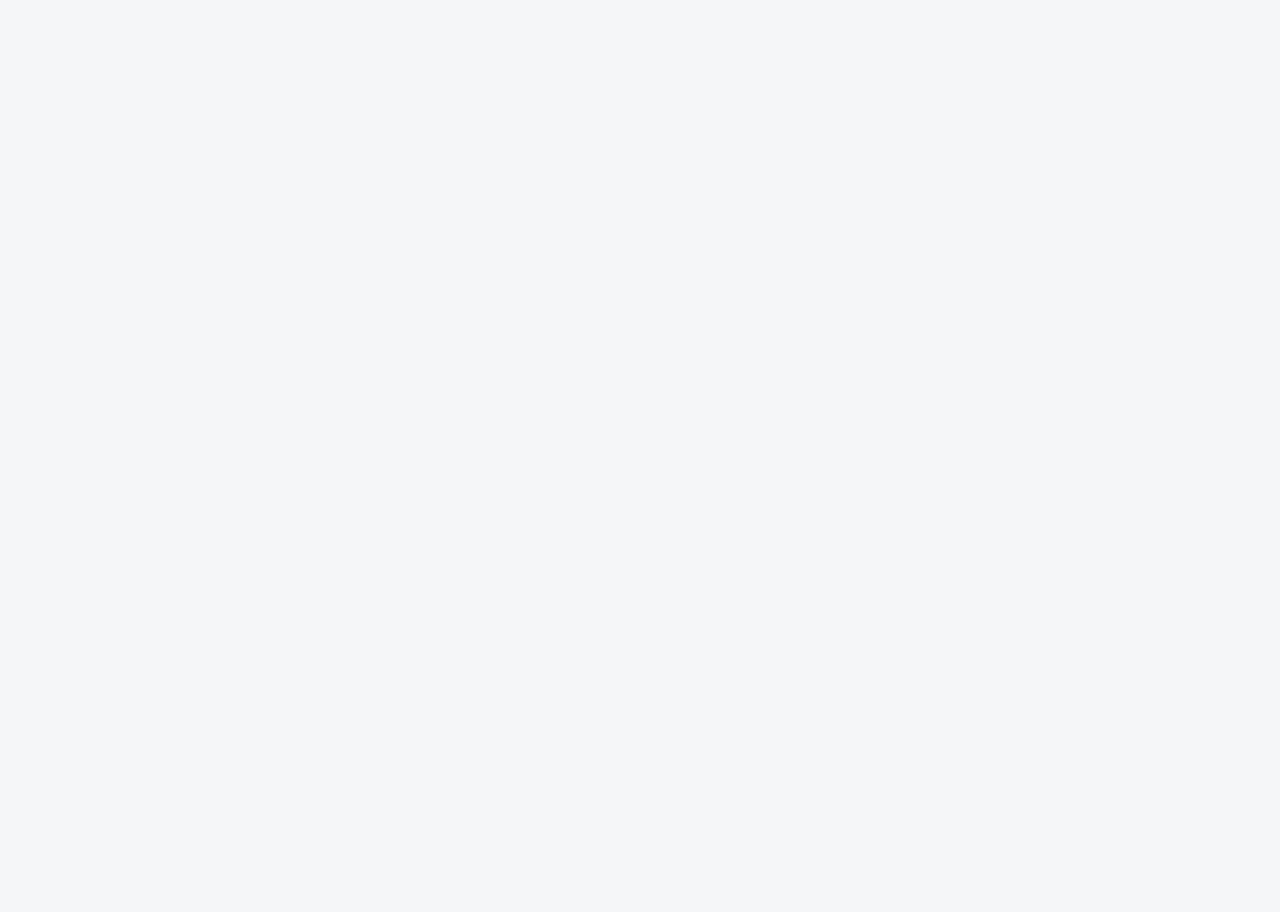
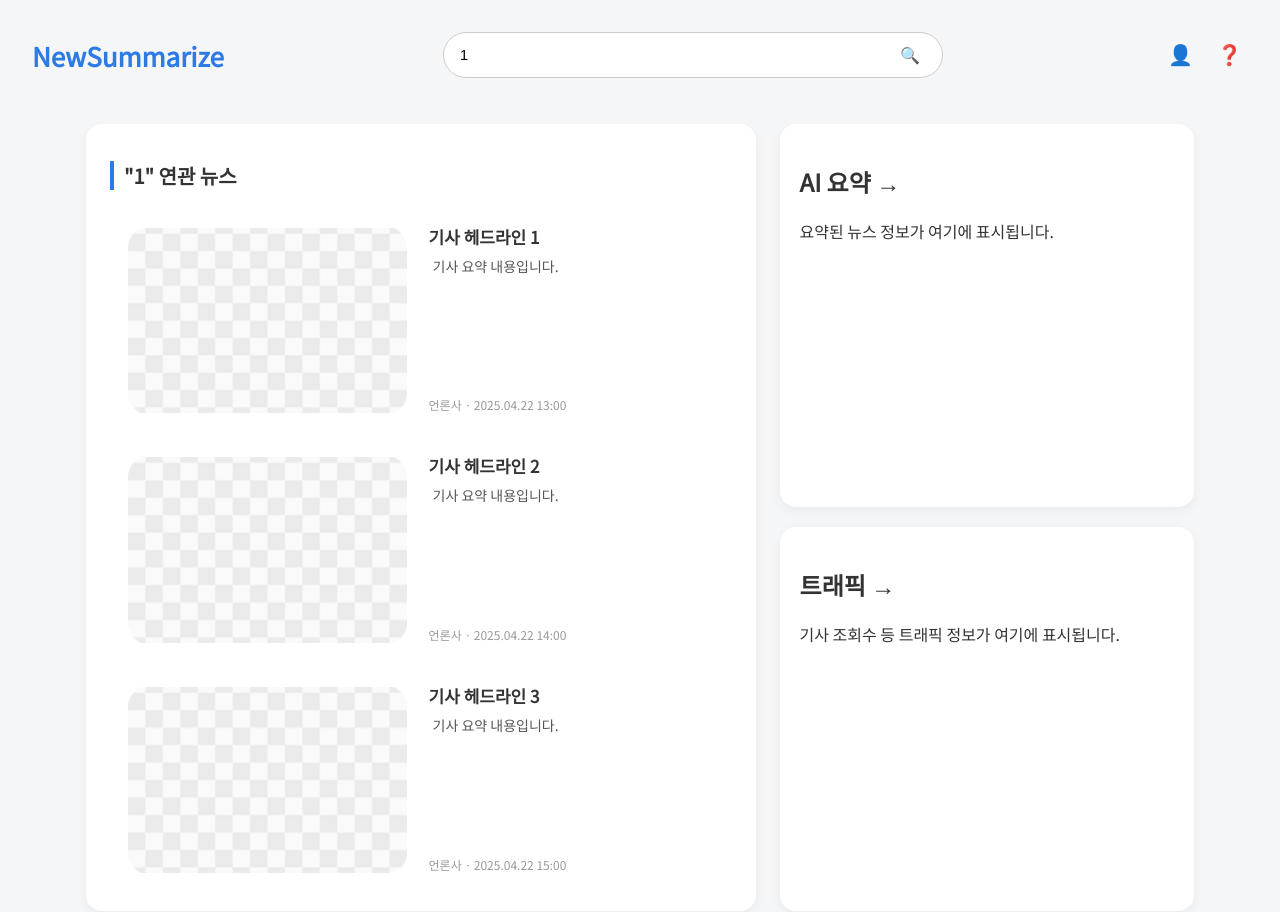
Before and after one commit to Newsummarize/Front, a React (Vite) app: page /keyword/1 in a window 1280 px wide. Before the commit this address had no page. Shown: the top 912 px of the page. Before the commit the page ends 800 px from the top, so only its background shows below. Built offline with nearby package versions, Linux system fonts and the light colour scheme.

Commit message:
키워드 검색 시 페이지 이동

```diff
--- a/src/App.jsx
+++ b/src/App.jsx
@@ -12,7 +12,8 @@ function App() {
       <Route path="/login" element={<Login />} />
       <Route path="/join" element={<Join />} />
       <Route path="/main" element={<Main />} />
-      <Route path="/" element={<Keyword />} /> {/* 제일 먼저 뜨는 페이지 */}
+      <Route path="/keyword/:keyword" element={<Keyword />} />
+      <Route path="/" element={<Main />} /> {/* 제일 먼저 뜨는 페이지 */}
     </Routes>
   );
 }
--- a/src/components/KeywordNews.jsx
+++ b/src/components/KeywordNews.jsx
@@ -4,20 +4,20 @@ function KeywordNews({ articles, title }) {
   return (
     <div className="keywordnews">
       <h2>{title}</h2>
-      <ul className="news-list">
+      <ul className="keyword-news-list">
         {articles.map((news, idx) => (
-          <li key={idx} className="news-item horizontal">
+          <li key={idx} className="keyword-news-item horizontal">
             <img
               src={news.imageUrl || '/src/assets/default.png'}
               alt="뉴스 썸네일"
-              className="news-thumbnail horizontal"
+              className="keyword-news-thumbnail horizontal"
             />
-            <div className="news-content">
+            <div className="keyword-news-content">
               <div>
-                <p className="news-title">{news.title}</p>
-                <p className="news-summary">{news.summary}</p>
+                <p className="keyword-news-title">{news.title}</p>
+                <p className="keyword-news-summary">{news.summary}</p>
               </div>
-              <p className="news-meta">{news.press} · {news.time}</p>
+              <p className="keyword-news-meta">{news.press} · {news.time}</p>
             </div>
           </li>
         ))}
--- a/src/components/Logo.jsx
+++ b/src/components/Logo.jsx
@@ -1,9 +1,16 @@
 import React from "react";
+import { useNavigate } from "react-router-dom";
 import '../styles/logo.css';
 
 function Logo() {
+  const navigate = useNavigate();
+
   return (
-    <div className="header-logo">
+    <div
+      className="header-logo"
+      onClick={() => navigate("/main")}
+      style={{ cursor: "pointer" }} // 클릭 가능한 느낌
+    >
       NewSummarize
     </div>
   );
--- a/src/components/Search.jsx
+++ b/src/components/Search.jsx
@@ -1,13 +1,42 @@
-import React from "react";
-import '../styles/search.css';
+import React, { useState, useEffect } from "react";
+import { useNavigate, useLocation, useParams } from "react-router-dom";
+import "../styles/search.css";
 
 function Search() {
-    return (
-        <div className="header-search">
-            <input type="text" placeholder="Keyword 검색" />
-            <button className="search-button">🔍</button>
-        </div>
-    );
+  const navigate = useNavigate();
+  const location = useLocation();
+  const params = location.pathname.startsWith("/keyword/")
+    ? decodeURIComponent(location.pathname.split("/keyword/")[1])
+    : "";
+
+  const [keyword, setKeyword] = useState("");
+
+  useEffect(() => {
+    if (params) {
+      setKeyword(params); // URL에서 받아온 검색어로 세팅
+    }
+  }, [params]);
+
+  const handleSearch = () => {
+    if (keyword.trim()) {
+      navigate(`/keyword/${encodeURIComponent(keyword)}`);
+    }
+  };
+
+  return (
+    <div className="header-search">
+      <input
+        type="text"
+        placeholder="Keyword 검색"
+        value={keyword}
+        onChange={(e) => setKeyword(e.target.value)}
+        onKeyDown={(e) => {
+          if (e.key === "Enter") handleSearch();
+        }}
+      />
+      <button className="search-button" onClick={handleSearch}>🔍</button>
+    </div>
+  );
 }
 
 export default Search;
--- a/src/pages/Keyword.jsx
+++ b/src/pages/Keyword.jsx
@@ -1,4 +1,5 @@
 import React from "react";
+import { useParams } from "react-router-dom"; // 🔹 검색어 가져오기
 import Header from "../components/Header";
 import KeywordNews from "../components/KeywordNews";
 import AISummary from "../components/AISummary";
@@ -30,13 +31,15 @@ const dummyArticles = [
 ];
 
 function Keyword() {
+  const { keyword } = useParams(); // 🔹 URL의 키워드 파라미터 추출
+
   return (
     <div className="keyword-page">
       <Header />
       <main className="keyword-content">
         <div className="keyword-container">
           {/* 좌측 뉴스 영역 */}
-          <KeywordNews articles={dummyArticles} title="News →" />
+          <KeywordNews articles={dummyArticles} title={`"${keyword}" 연관 뉴스`} />
 
           {/* 우측 요약/트래픽 영역 */}
           <div className="keyword-side">
--- a/src/styles/keyword.css
+++ b/src/styles/keyword.css
@@ -11,7 +11,7 @@
   background-color: #f5f6f8;
 }
 
-/* 💡 Main 페이지처럼 가운데 정렬 + 양옆 여백 */
+/* Main 페이지처럼 가운데 정렬 + 양옆 여백 */
 .keyword-container {
   display: flex;
   gap: 24px;
--- a/src/styles/keywordnews.css
+++ b/src/styles/keywordnews.css
@@ -18,7 +18,7 @@
 }
 
 /* 뉴스 리스트 */
-.news-list {
+.keyword-news-list {
     display: flex;
     flex-direction: column;
     gap: 8px;
@@ -28,7 +28,7 @@
 }
 
 /* 뉴스 아이템 카드 */
-.news-item.horizontal {
+.keyword-news-item.horizontal {
     display: flex;
     flex-direction: row;
     align-items: flex-start;
@@ -36,15 +36,16 @@
     background-color: #fff;
     border-radius: 12px;
     position: relative;
+    cursor: pointer;
 }
 
-.news-item.horizontal:hover {
+.keyword-news-item.horizontal:hover {
     box-shadow: 0 4px 12px rgba(0, 0, 0, 0.1);
     text-decoration: underline;
 }
 
 /* 뉴스 이미지 (좌측) */
-.news-thumbnail.horizontal {
+.keyword-news-thumbnail.horizontal {
     width: 46%;
     aspect-ratio: 3 / 2;
     object-fit: cover;
@@ -54,14 +55,14 @@
 }
 
 /* 텍스트 컨테이너 */
-.news-content {
+.keyword-news-content {
     flex: 1;
     display: flex;
     flex-direction: column;
 }
 
 /* 뉴스 제목 */
-.news-title {
+.keyword-news-title {
     font-size: 17px;
     font-weight: 600;
     color: #333;
@@ -70,7 +71,7 @@
 }
 
 /* 뉴스 요약 */
-.news-summary {
+.keyword-news-summary {
     font-size: 14px;
     color: #555;
     line-height: 1.4;
@@ -79,7 +80,7 @@
 }
 
 /* 뉴스 언론사 · 날짜 */
-.news-meta {
+.keyword-news-meta {
     position: absolute;
     bottom: 6px;
     font-size: 12px;
--- a/src/styles/mainnews.css
+++ b/src/styles/mainnews.css
@@ -27,6 +27,7 @@
     background-color: #fff;
     border-radius: 12px;
     position: relative;
+    cursor: pointer;
 }
 
 .news-item.horizontal:hover {
--- a/src/styles/recommend.css
+++ b/src/styles/recommend.css
@@ -27,6 +27,7 @@
     border-radius: 12px;
     background-color: #fff;
     transition: box-shadow 0.2s ease;
+    cursor: pointer;
 }
 
 .recommend-item:hover {
```
